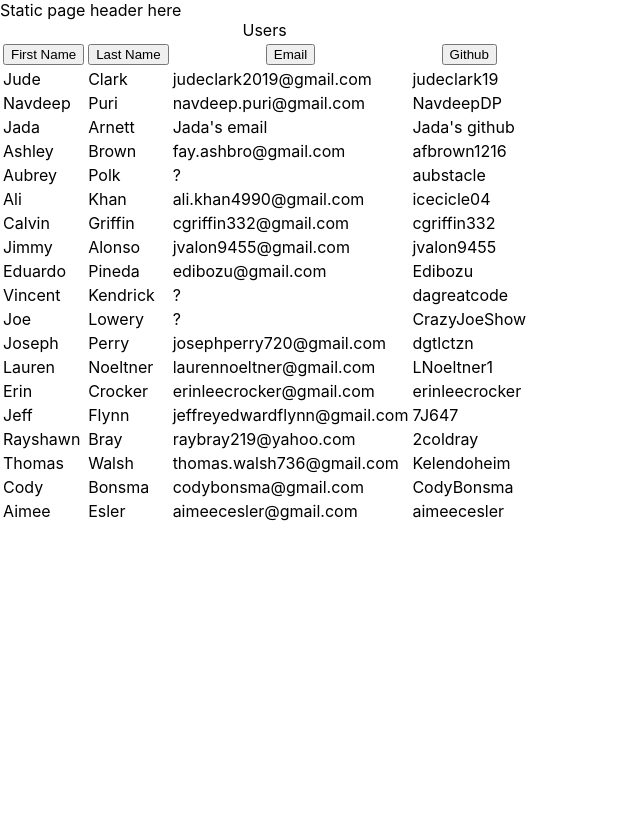
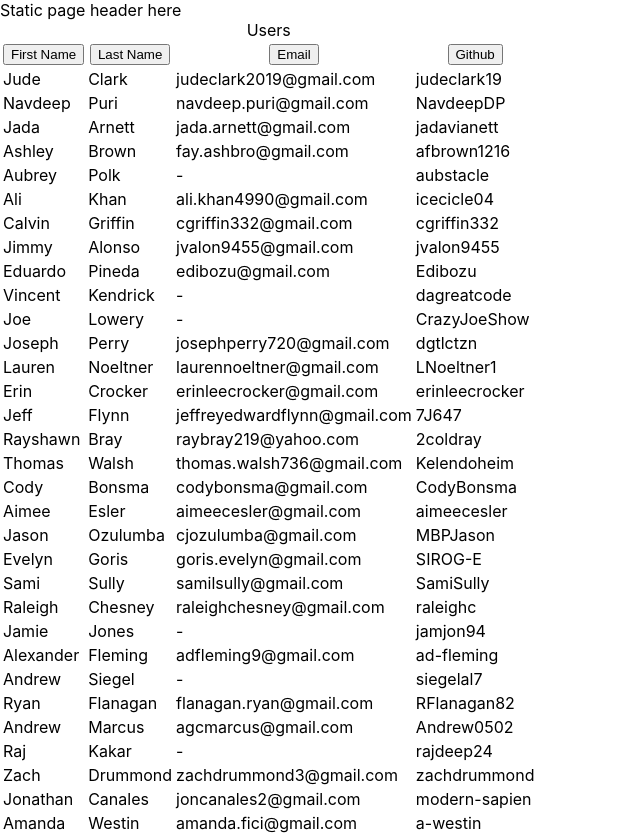
Before and after one commit to RFlanagan82/user-data-table, a React (Create React App) app: page / in a window 1280 px wide. Shown: the whole page, without its empty margins (0-640 px from the left). Before the commit the page ends 800 px from the top, so only its background shows below. Built offline with nearby package versions, Linux system fonts and the light colour scheme.

Commit message:
finished adding json for now

```diff
--- a/src/App.js
+++ b/src/App.js
@@ -125,8 +125,8 @@ export default function App() {
             id: 3,
             firstName: "Jada",
             lastName: "Arnett",
-            email: "Jada's email",
-            github: "Jada's github",
+            email: "jada.arnett@gmail.com",
+            github: "jadavianett",
           },
           {
             id: 4,
@@ -139,7 +139,7 @@ export default function App() {
             id: 5,
             firstName: "Aubrey",
             lastName: "Polk",
-            email: "?",
+            email: "-",
             github: "aubstacle",
           },
           {
@@ -174,14 +174,14 @@ export default function App() {
             id: 10,
             firstName: "Vincent",
             lastName: "Kendrick",
-            email: "?",
+            email: "-",
             github: "dagreatcode",
           },
           {
             id: 11,
             firstName: "Joe",
             lastName: "Lowery",
-            email: "?",
+            email: "-",
             github: "CrazyJoeShow",
           },
           {
@@ -240,6 +240,97 @@ export default function App() {
             email: "aimeecesler@gmail.com",
             github: "aimeecesler",
           },
+          {
+            id: 20,
+            firstName: "Jason",
+            lastName: "Ozulumba",
+            email: "cjozulumba@gmail.com",
+            github: "MBPJason",
+          },
+          {
+            id: 21,
+            firstName: "Evelyn",
+            lastName: "Goris",
+            email: "goris.evelyn@gmail.com",
+            github: "SIROG-E",
+          },
+          {
+            id: 22,
+            firstName: "Sami",
+            lastName: "Sully",
+            email: "samilsully@gmail.com",
+            github: "SamiSully",
+          },
+          {
+            id: 23,
+            firstName: "Raleigh",
+            lastName: "Chesney",
+            email: "raleighchesney@gmail.com",
+            github: "raleighc",
+          },
+          {
+            id: 24,
+            firstName: "Jamie",
+            lastName: "Jones",
+            email: "-",
+            github: "jamjon94",
+          },
+          {
+            id: 25,
+            firstName: "Alexander",
+            lastName: "Fleming",
+            email: "adfleming9@gmail.com",
+            github: "ad-fleming",
+          },
+          {
+            id: 26,
+            firstName: "Andrew",
+            lastName: "Siegel",
+            email: "-",
+            github: "siegelal7",
+          },
+          {
+            id: 27,
+            firstName: "Ryan",
+            lastName: "Flanagan",
+            email: "flanagan.ryan@gmail.com",
+            github: "RFlanagan82",
+          },
+          {
+            id: 28,
+            firstName: "Andrew",
+            lastName: "Marcus",
+            email: "agcmarcus@gmail.com",
+            github: "Andrew0502",
+          },
+          {
+            id: 29,
+            firstName: "Raj",
+            lastName: "Kakar",
+            email: "-",
+            github: "rajdeep24",
+          },
+          {
+            id: 30,
+            firstName: "Zach",
+            lastName: "Drummond",
+            email: "zachdrummond3@gmail.com",
+            github: "zachdrummond",
+          },
+          {
+            id: 31,
+            firstName: "Jonathan",
+            lastName: "Canales",
+            email: "joncanales2@gmail.com",
+            github: "modern-sapien",
+          },
+          {
+            id: 32,
+            firstName: "Amanda",
+            lastName: "Westin",
+            email: "amanda.fici@gmail.com",
+            github: "a-westin",
+          },
         ]}
       />
     </div>
```
